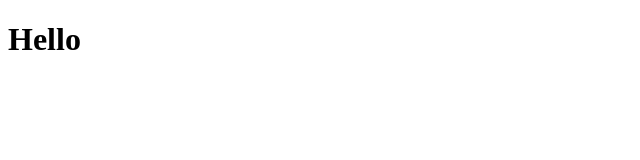
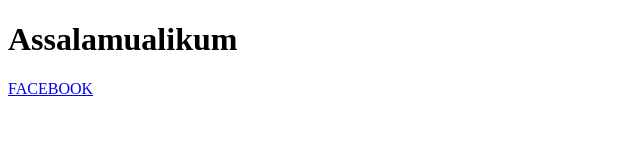
Before and after one commit to starain31/website, a website: page public/index.html in a window 1280 px wide. Shown: the whole page, without its empty margins (0-640 px from the left). Drawn offline with Linux system fonts and the light colour scheme.

Commit message:
Update index.html

```diff
--- a/public/index.html
+++ b/public/index.html
@@ -5,6 +5,7 @@
     <title>JABER BIN MAHFUZ</title>
 </head>
 <body>
-<h1>Hello</h1>
+<h1>Assalamualikum</h1>
+    <a href='https://www.facebook.com/shihab.islam.35762241'>FACEBOOK</a>
 </body>
 </html>
```
